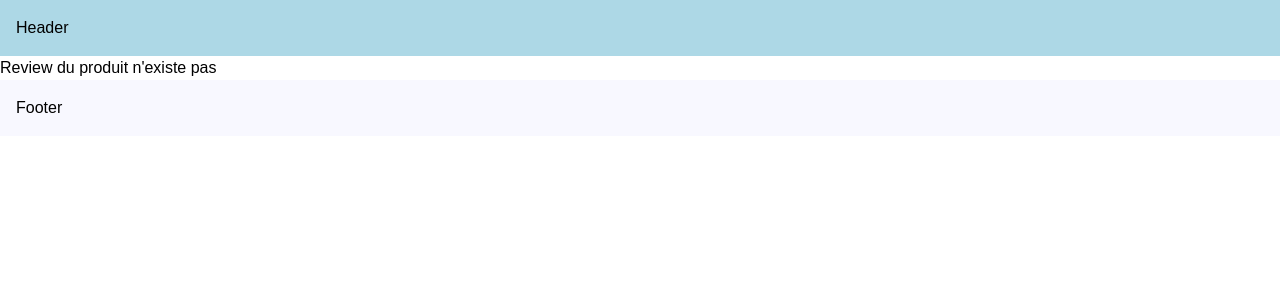
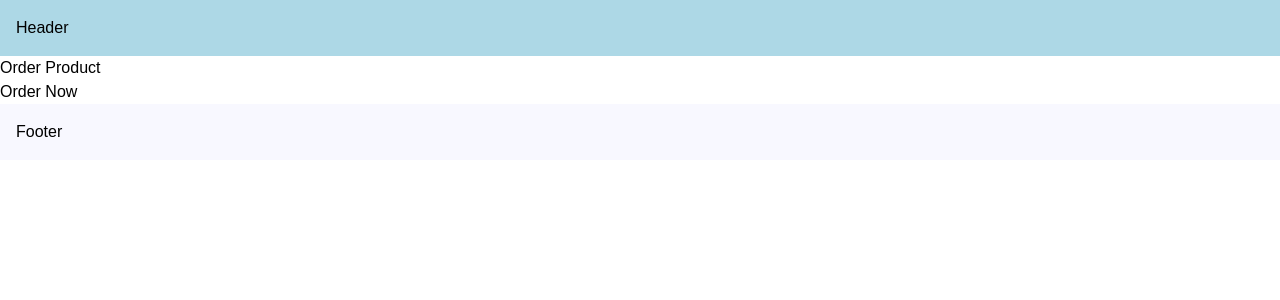
Before and after one commit to Rimao416/NextBootcamp, a Next.js app: page /order-product in a window 1280 px wide. Before the commit this address had no page. Shown: the top 300 px of the page. Built offline with nearby package versions, Linux system fonts and the light colour scheme.

Commit message:
07_NavigationAutomatique

```diff
--- /dev/null
+++ b/app/order-product/page.tsx
@@ -0,0 +1,15 @@
+import { useRouter } from "next/navigation";
+import React from "react";
+
+function OrderProduct() {
+  const router = useRouter();
+  const handleClick = () => router.push("/");
+  return (
+    <>
+      <h1>Order Product</h1>
+      <button onClick={handleClick}>Order Now</button>
+    </>
+  );
+}
+
+export default OrderProduct;
--- a/app/products/[id]/reviews/[reviewId]/page.tsx
+++ b/app/products/[id]/reviews/[reviewId]/page.tsx
@@ -1,11 +1,13 @@
-import { notFound } from "next/navigation";
+import { redirect } from "next/navigation";
 export default async function ReviewDetails({
   params,
 }: {
   params: Promise<{ reviewId: string }>;
 }) {
   const reviewId = await params;
-  if (parseInt(reviewId.reviewId) > 5) return notFound();
+  if (parseInt(reviewId.reviewId) > 5) {
+    redirect("/products");
+  }
 
   return (
     <div>
```
Also changed, not shown: 1 other file (tests, documents, lock files or other folders).
